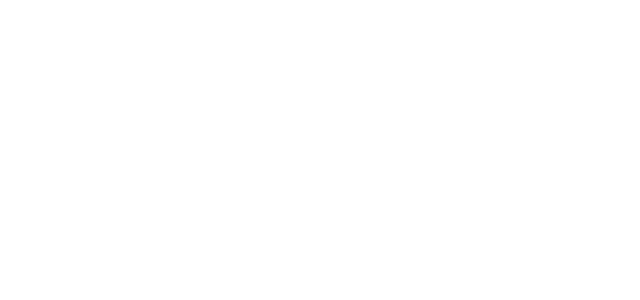
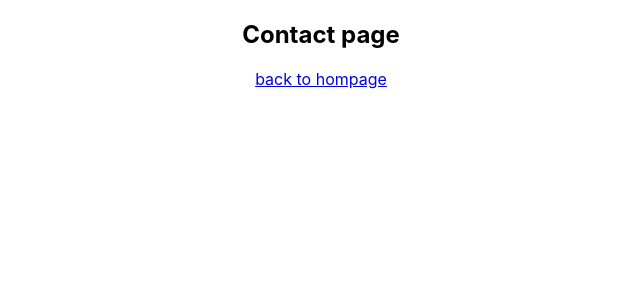
Before and after one commit to Omokiti/testing, a React (Create React App) app: page /contact in a window 1280 px wide. Before the commit this address had no page. Shown: the top 300 px of the page, without its empty margins (319-959 px from the left). Built offline with nearby package versions, Linux system fonts and the light colour scheme.

Commit message:
add another route

```diff
--- a/src/About.js
+++ b/src/About.js
@@ -11,3 +11,6 @@
 }
 
 export default About;
+
+
+// git config --global user.name "Omokiti"
--- a/src/App.js
+++ b/src/App.js
@@ -3,6 +3,7 @@
 import Intercom from '@intercom/messenger-js-sdk';
 import Home from './Home'
 import About from './About'
+import Contact from './Contact'
 Intercom({
   app_id: 'befoprcf',
   // user_id: user.id, // IMPORTANT: Replace "user.id" with the variable you use to capture the user's ID
@@ -18,6 +19,7 @@
      <Routes>
       <Route path="/" element={<Home/>}/>
       <Route path="/about" element={<About/>}/>
+      <Route path="/contact" element={<Contact/>}/>
      </Routes>
 
     </div>
--- /dev/null
+++ b/src/Contact.js
@@ -0,0 +1,11 @@
+import{Link} from 'react-router-dom'
+function Contact(){
+    return(
+        <div>
+            <h2>Contact page</h2>
+            <Link to="/"> back to hompage</Link>
+        </div>
+    )
+}
+
+export default Contact
--- a/src/Home.js
+++ b/src/Home.js
@@ -17,6 +17,12 @@
 
         </div>
 
+        <div className='linkz'>
+
+         <Link to="contact">Contact Us</Link>
+
+         </div>
+
         </div>
       </div>
 
```
